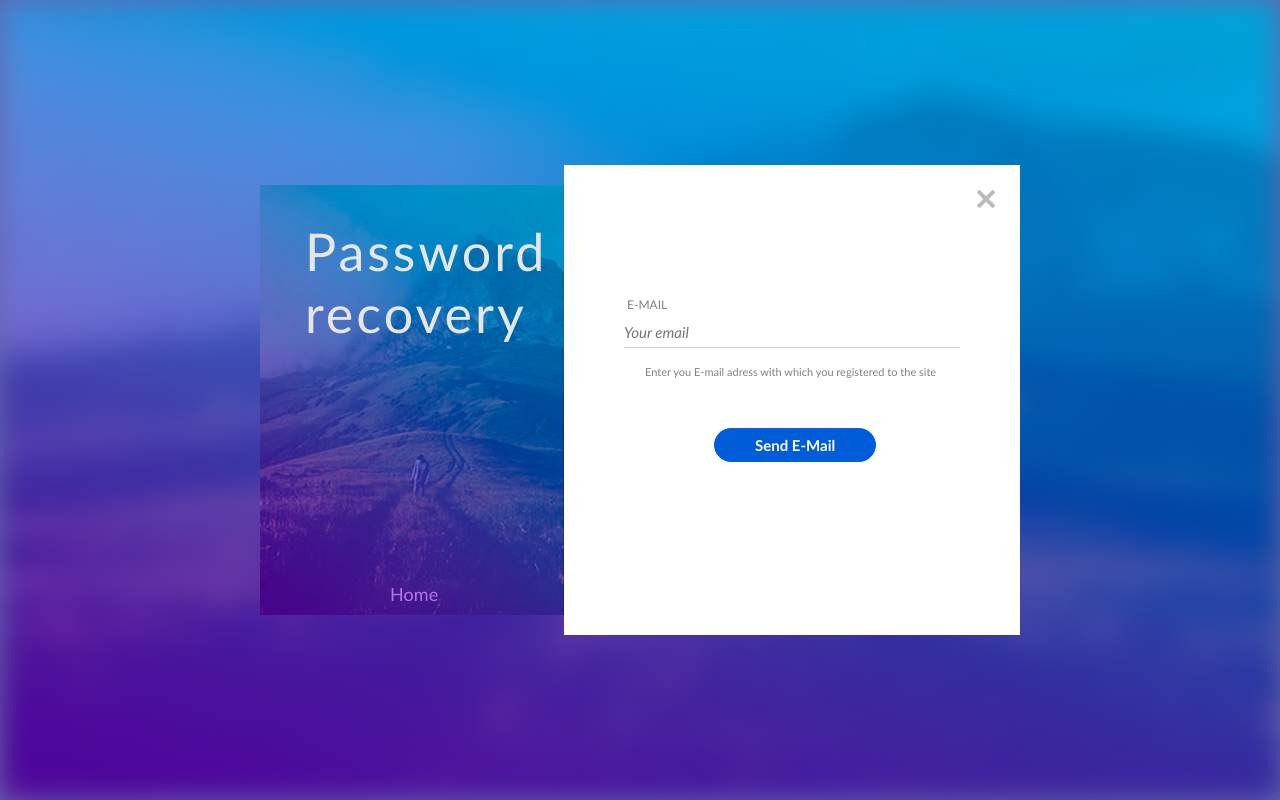
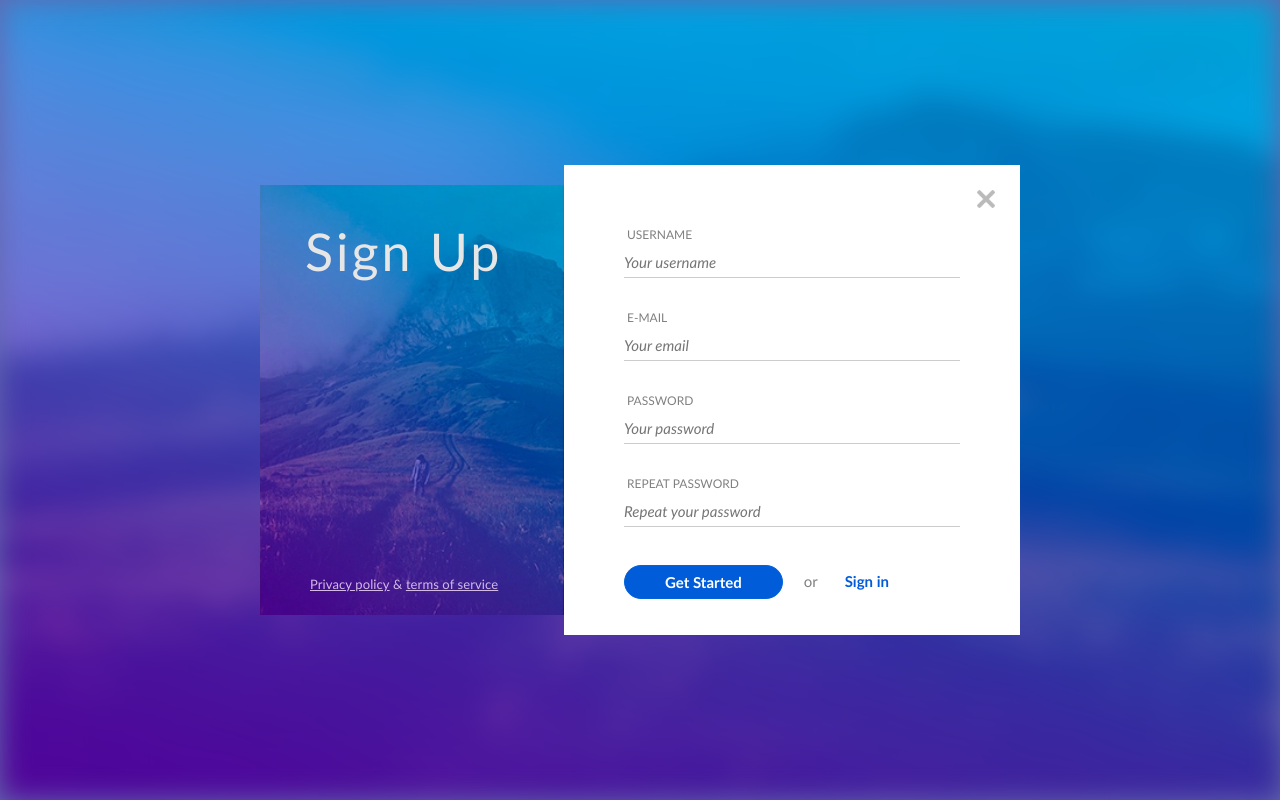
Before and after one commit to tonyhokas113/Sign-in, a plain HTML site: page sign-up.html in a window 1280 px wide. Drawn offline with Linux system fonts and the light colour scheme.

Commit message:
structure

```diff
--- a/css/psw.css
+++ b/psw.css
@@ -67,12 +67,23 @@ body {
 h1 {
     position: absolute;
     top: 35px;
-    left: 45px;
+    left: 25px;
     right: 10px;
     font-size: 6.5vh;
     font-weight: 100;
     letter-spacing: 3px;
     font-family: inherit;
+}
+p {
+  position: relative;
+  top: -35px;
+  left: -35px;
+  letter-spacing: 0.2px;
+  font-size: 17px;
+  font-family: 'Lucida Sans', 'Lucida Sans Regular', 'Lucida Grande', 'Lucida Sans Unicode', Geneva, Verdana, sans-serif;
+  word-spacing: -0.5px;
+  font-weight: 100;
+  color: grey;
 }
 a {
     color: #cf81ff;
--- a/forgot-password/index.html
+++ b/sign-up.html
@@ -5,9 +5,9 @@
     <meta charset="UTF-8">
     <meta http-equiv="X-UA-Compatible" content="IE=edge">
     <meta name="viewport" content="width=device-width, initial-scale=1.0">
-        <title>Password recovery</title>
-    <link rel="icon" type="image/png" href="../img/icon.png">
-    <link rel="stylesheet" href="../css/psw.css">
+        <title>Sign up</title>
+    <link rel="icon" type="image/png" href="/img/icon.png">
+    <link rel="stylesheet" href="/stilius.css">
 </head>
 
 <body>
@@ -15,31 +15,46 @@
     <main class="container">
         <div class="left-column">
             <div class="dropdown">
-                    <img id="rodykle" onclick="myotherFunction()" src="../img/rodykle.png" alt="->" width="18px" height="18px">
+                    <img id="rodykle" onclick="myotherFunction()" src="/img/rodykle.png" alt="->" width="18px" height="18px">
                 <div class="paaiskinimas" >
                     <span>Atidaryti formą</span>
                 </div>
             </div>
-                <h1>Password recovery</h1>
+                <h1>Sign Up</h1>
             <footer>
-                <a href="../index.html">Home</a>
+                <a href="#">Privacy policy</a>
+                <p>&</p>
+                <a href="#">terms of service</a>
             </footer>
         </div>
         <div id="right-column">
             <div class="dropdown2">
-                    <img class="mygtukas" onclick="myFunction()" src="../img/uzdaryti.jpg" alt="X" width="18px" height="18px">
+                    <img class="mygtukas" onclick="myFunction()" src="/img/uzdaryti.jpg" alt="X" width="18px" height="18px">
                 <div class="paaiskinimas2">
                     <span>Uždaryti formą</span>
                 </div>
             </div>
             <form>
                     <div class="form-row">
+                        <label for="username">Username</label>
+                        <input id="username" type="text" placeholder="Your username" required>
+                    </div>
+                    <div class="form-row">
                         <label for="email">E-mail</label>
                         <input id="email" type="email" placeholder="Your email" required>
                     </div>
-                        <span class="explain">Enter you E-mail adress with which you registered to the site</span>
                     <div class="form-row">
-                        <button type="submit">Send E-mail</button>
+                        <label for="pass">Password</label>
+                        <input id="pass" type="password" placeholder="Your password" required>
+                    </div>
+                    <div class="form-row">
+                        <label for="repass">Repeat password</label>
+                        <input id="repass" type="password" placeholder="Repeat your password" required>
+                    </div>
+                    <div class="form-row">
+                        <button type="submit">Get started</button>
+                        <span>or</span>
+                        <a href="/sign-in.html" class="signin">Sign in</a>
                     </div>
             </form>
         </div>
```
Also changed, not shown: forgot.html (renamed from sign-up/index.html, +10 -24 lines), index.html (+4 -4 lines), sign-in.html (renamed from sign-in/index.html, +6 -6 lines), signin.css (renamed from css/signin.css), stilius.css (renamed from css/stilius.css), stiliusv2.css (renamed from css/stiliusv2.css).
